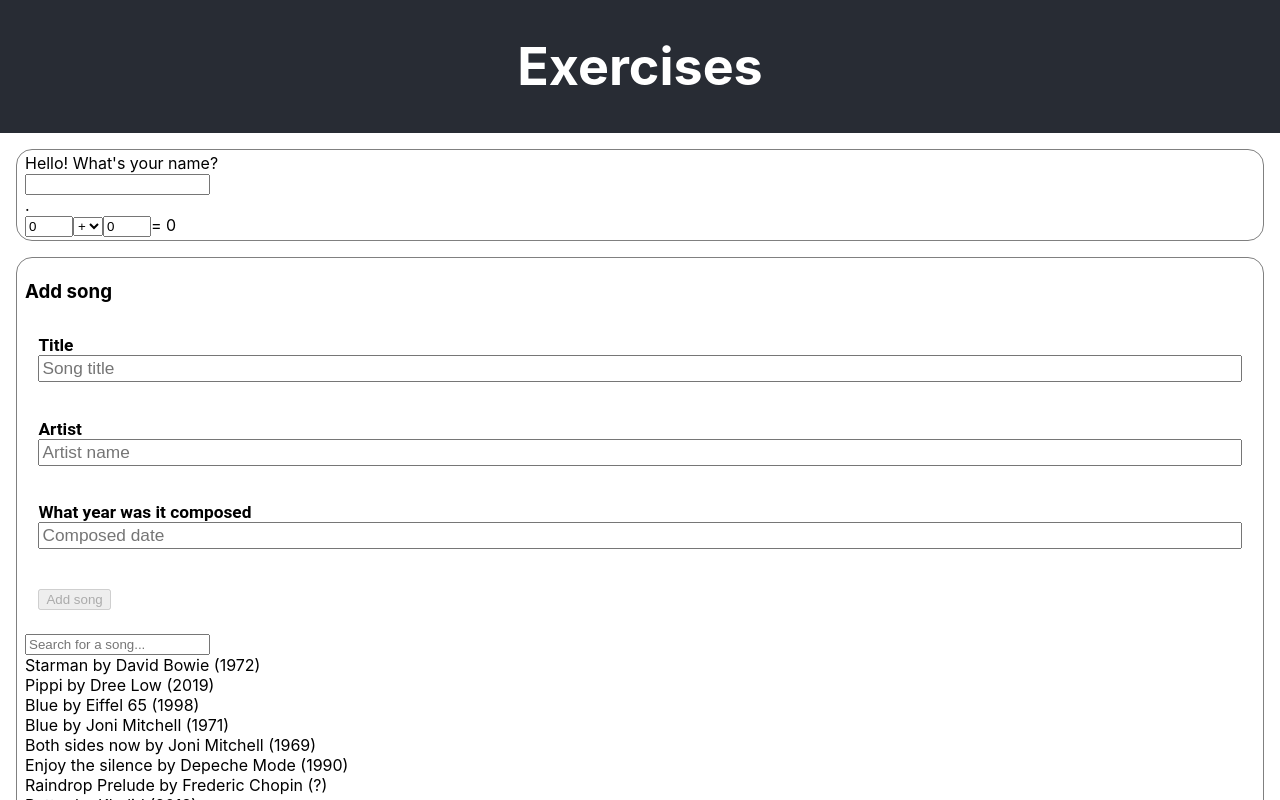
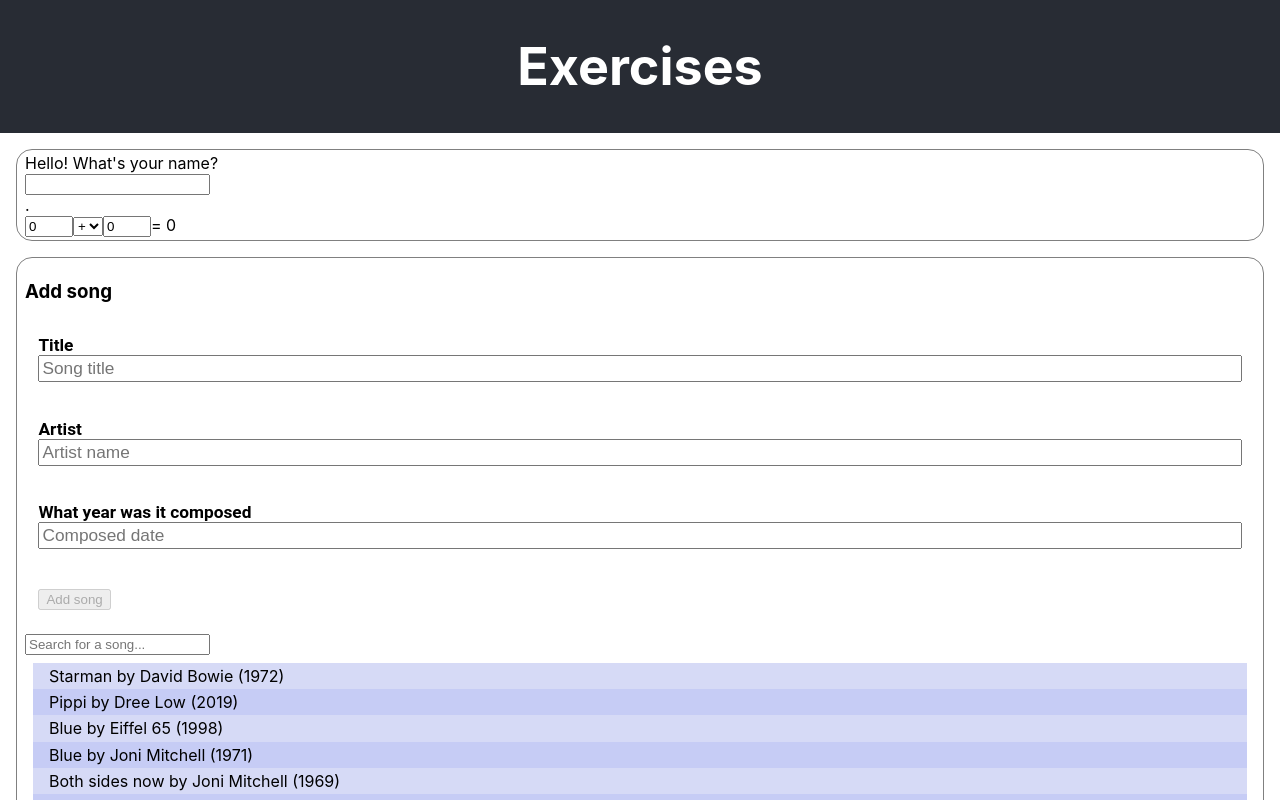
Before and after one commit to FE19-iths/exercises, a React (Create React App) app: page / in a window 1280 px wide. Shown: the top 800 px of the page. Built offline with nearby package versions, Linux system fonts and the light colour scheme; the HTML template or start-up script is replaced by a standard one.

Commit message:
Övning 9, dag 6

```diff
--- a/src/App.js
+++ b/src/App.js
@@ -26,6 +26,16 @@ function App() {
     const addSong = song => {
         setSongList([ ...songList, song ]);
     }
+    const changeSong = (song, title, artist, date) => {
+        // songList[i] = {.........}  <- funkar inte i React
+        setSongList(songList.map(s => {
+            if( song.title === s.title && song.artist === s.artist ) {
+                return { title, artist, date };
+            } else {
+                return s;
+            }
+        }))
+    }
 
     const tags = [];
     for( let i=0; i<5; i++ ) {
@@ -47,7 +57,7 @@ function App() {
             </section>
             <section>
                 <SongForm addSong={addSong} />
-                <SongList songs={songList} />
+                <SongList songs={songList} changeSong={changeSong} />
             </section>
             <section>
                 <Input value={weather} label="How is the weather?"
--- /dev/null
+++ b/src/components/dag6/EditableSong.jsx
@@ -0,0 +1,53 @@
+import React, { useState } from 'react';
+
+const EditableSong = ({ song, changeSong }) => {
+    const [title, setTitle] = useState(song.title);
+    const [artist, setArtist] = useState(song.artist);
+    const [date, setDate] = useState(song.date);
+    const [editingTitle, setEditingTitle] = useState(false);
+    const [editingArtist, setEditingArtist] = useState(false);
+    const [editingDate, setEditingDate] = useState(false);
+
+    const handleClickRow = () => {
+        setEditingTitle(true);
+        setEditingArtist(true);
+        setEditingDate(true);
+    }
+
+    const handleBlurTitle = () => {
+        changeSong(song, title, song.artist, song.date);
+        setEditingTitle(false);
+    }
+    const handleBlurArtist = () => {
+        changeSong(song, song.title, artist, song.date);
+        setEditingArtist(false);
+    }
+    const handleBlurDate = () => {
+        changeSong(song, song.title, song.artist, date);
+        setEditingDate(false);
+    }
+    return (
+        <div onClick={handleClickRow}>
+            {editingTitle
+                ? <input type="text" value={title}
+                    onChange={e => setTitle(e.target.value)}
+                    onBlur={handleBlurTitle} />
+                : song.title}
+            {' by '}
+            {editingArtist
+                ? <input type="text" value={artist}
+                    onChange={e => setArtist(e.target.value)}
+                    onBlur={handleBlurArtist} />
+                : song.artist}
+            {' ('}
+            {editingDate
+                ? <input type="text" value={date}
+                    onChange={e => setDate(e.target.value)}
+                    onBlur={handleBlurDate} />
+                : song.date}
+            )
+        </div>
+    )
+};
+
+export default EditableSong;
--- a/src/components/dag6/SongList.jsx
+++ b/src/components/dag6/SongList.jsx
@@ -1,7 +1,8 @@
 import React, { useState } from 'react';
+import EditableSong from './EditableSong';
 
 
-const SongList = ({ songs }) => {
+const SongList = ({ songs, changeSong }) => {
     const [searchString, setSearchString] = useState('');
     const filteredList = songs.filter(song => {
         const search = searchString.toLowerCase();
@@ -10,19 +11,24 @@ const SongList = ({ songs }) => {
         let dateMatches   = song.date.toLowerCase().includes(search)
         return titleMatches || artistMatches || dateMatches;
     });
+
     return (
         <div>
             <input type="text" placeholder="Search for a song..."
                 onChange={e => setSearchString(e.target.value)} />
-            <div>
+            <div className="song-list">
                 {filteredList.map(song => (
-                    <div key={song.title + song.artist}>
-                        {song.title} by {song.artist} ({song.date})
-                    </div>
+                    <EditableSong key={song.title + song.artist}
+                        song={song}
+                        changeSong={changeSong}/>
                 ))}
             </div>
         </div>
     )
 };
 
+/*
+[9] Gör en lista som i uppgift 6, där man kan klicka på ett element för att ändra det. Varje element ska ha minst två olika värden. Till exempel: låttitel och artist. När man klickat på ett värde ska texten bytas ut mot ett textfält. När man lämnar textfältet (onBlur) ska det nya värdet sparas i listan.
+*/
+
 export default SongList;
--- a/src/components/dag6/dag6.css
+++ b/src/components/dag6/dag6.css
@@ -35,6 +35,28 @@ input.invalid {
     position: absolute;
 }
 
+.song-list {
+    padding: 0.5em;
+}
+.song-list > * {
+    background-color: #D6DAF6;
+    padding: 0.2em 1em;
+}
+.song-list > :nth-child(even) {
+    background-color: #C6CCF5;
+}
+.song-list > :hover {
+    cursor: pointer;
+    /* background-color: #8794EA; */
+    background-color: white;
+}
+.song-list input {
+    width: 8em;
+}
+
+
+
+
 
 
 /*  */
```
